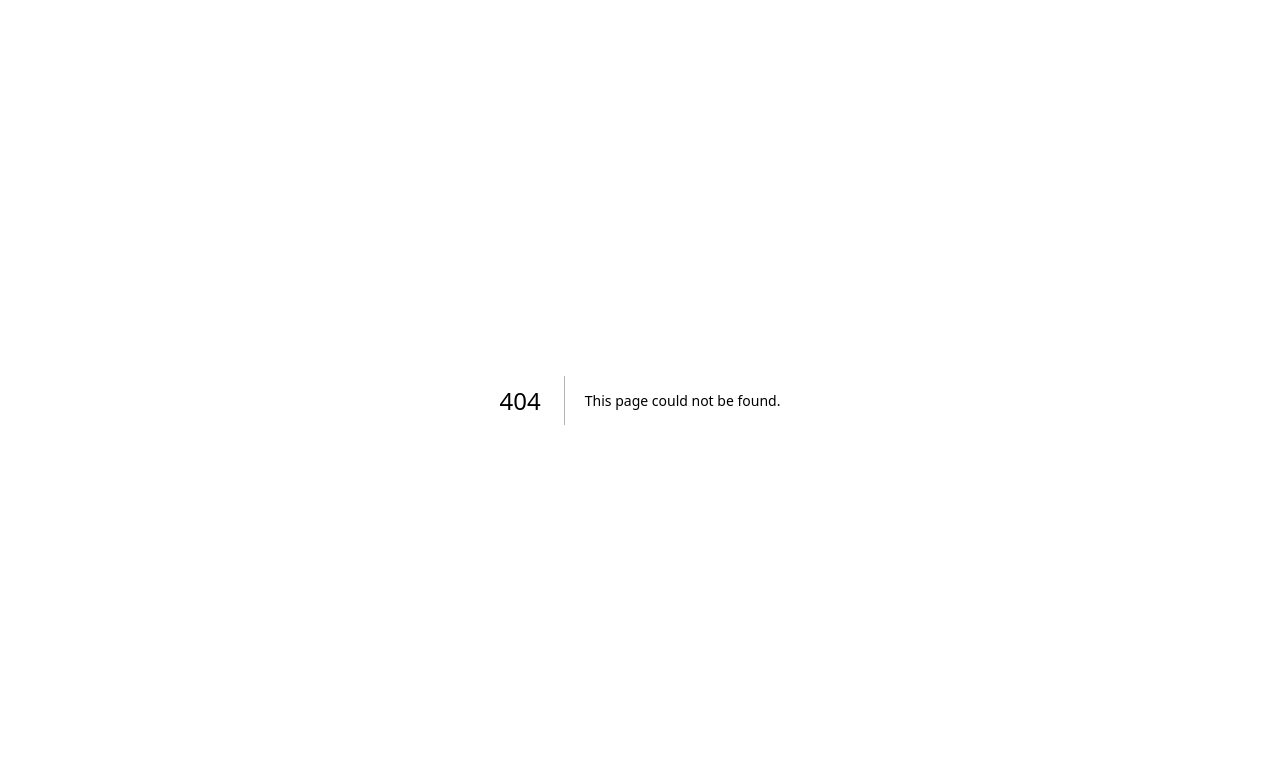
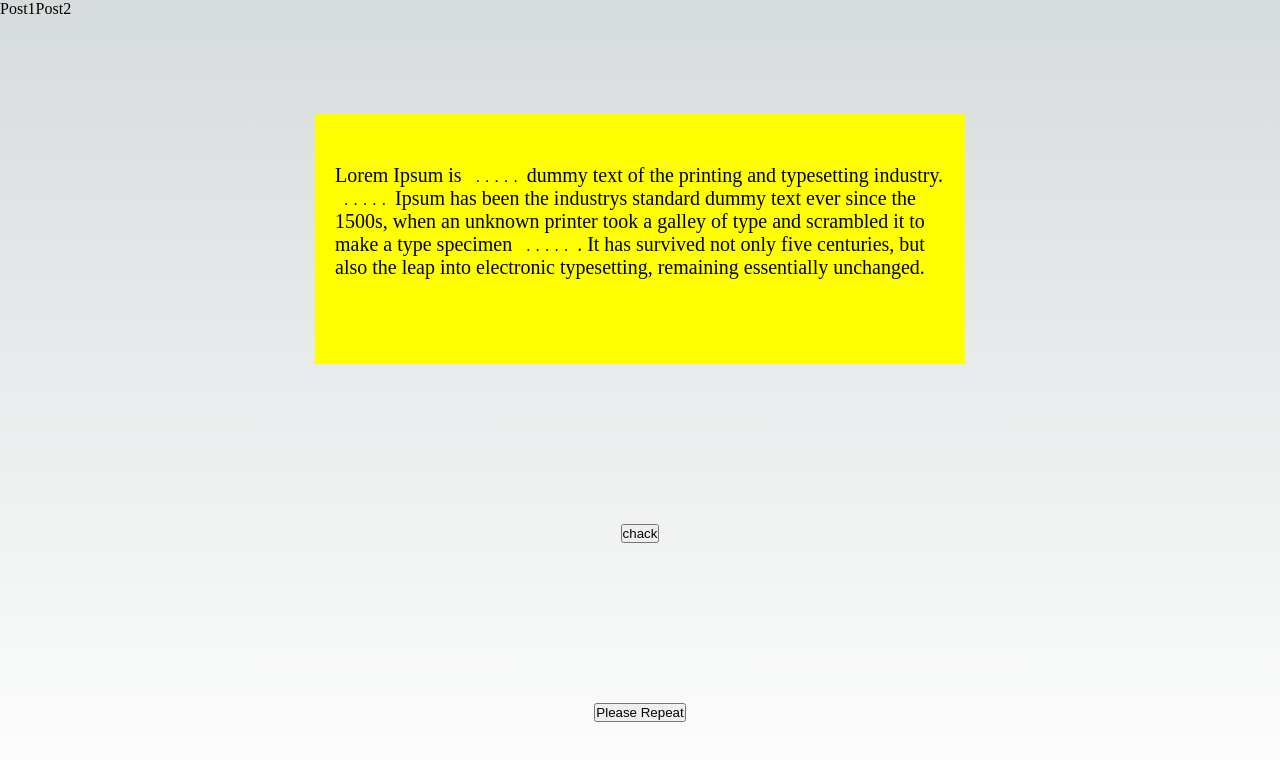
Before and after one commit to Arayik2010/text_word, a Next.js app: page /posts/post1 in a window 1280 px wide. Before the commit this address had no page. Shown: the top 760 px of the page. Built offline with nearby package versions, Linux system fonts and the light colour scheme.

Commit message:
added words in text

```diff
--- /dev/null
+++ b/components/header.jsx
@@ -0,0 +1,11 @@
+import React from 'react'
+import { Navigation } from './navigation'
+
+export const Header = () => {
+  return (
+    <div>
+        <Navigation/>
+
+    </div>
+  )
+}
--- /dev/null
+++ b/components/layout.jsx
@@ -0,0 +1,11 @@
+import React from 'react'
+import { Header } from './header'
+
+export const Layout =({children}) => {
+  return (
+    <div>
+        <Header/>
+        {children}
+    </div>
+  )
+}
--- /dev/null
+++ b/components/navigation.jsx
@@ -0,0 +1,11 @@
+import Link from 'next/link'
+import React from 'react'
+
+export const Navigation = () => {
+  return (
+    <div>
+       <Link href='/posts/post1'>Post1</Link>
+       <Link href='/posts/post2'>Post2</Link>
+    </div>
+  )
+}
--- a/package.json
+++ b/package.json
@@ -9,10 +9,14 @@
     "lint": "next lint"
   },
   "dependencies": {
+    "@emotion/react": "^11.10.6",
+    "@emotion/styled": "^11.10.6",
+    "@mui/material": "^5.11.14",
     "eslint": "8.35.0",
     "eslint-config-next": "13.2.1",
     "next": "13.2.1",
     "react": "18.2.0",
-    "react-dom": "18.2.0"
+    "react-dom": "18.2.0",
+    "react-select": "^5.7.2"
   }
 }
--- a/pages/_app.js
+++ b/pages/_app.js
@@ -1,5 +1,10 @@
-import '@/styles/globals.css'
+import { Layout } from "@/components/layout";
+import "@/styles/globals.css";
 
 export default function App({ Component, pageProps }) {
-  return <Component {...pageProps} />
+  return (
+    <Layout>
+      <Component {...pageProps} />
+    </Layout>
+  );
 }
--- a/pages/_document.js
+++ b/pages/_document.js
@@ -1,10 +1,11 @@
 import { Html, Head, Main, NextScript } from 'next/document'
+
 
 export default function Document() {
   return (
     <Html lang="en">
       <Head />
-      <body>
+      <body >
         <Main />
         <NextScript />
       </body>
--- /dev/null
+++ b/pages/posts/post1.jsx
@@ -0,0 +1,105 @@
+import React, { useState } from "react";
+import styles from "@/styles/Home.module.css";
+import Select from "react-select";
+import { useCallback } from "react";
+
+const Post1 = () => {
+  const [inputValue1, setInputValue1] = useState("");
+  const [inputValue2, setInputValue2] = useState("");
+  const [inputValue3, setInputValue3] = useState("");
+
+  const [wrong, setWrong] = useState(false);
+
+  const options = [
+    {
+      label: ". . . . .",
+      value: ". . . . .",
+    },
+    {
+      label: "simply",
+      value: "simply",
+    },
+    {
+      label: "loren",
+      value: "loren",
+    },
+    {
+      label: "book",
+      value: "book",
+    },
+  ];
+  console.log('hello');
+
+  const checkText = () => {
+    if (
+      inputValue1 === "simply" &&
+      inputValue2 === "loren" &&
+      inputValue3 === "book"
+    ) {
+      setWrong(false);
+      alert("okkk");
+    } else {
+      setWrong(true);
+    }
+  };
+
+  const repeat = () => {
+    setInputValue1("");
+    setInputValue2("");
+    setInputValue3("");
+    setWrong(false);
+
+  };
+
+  return (
+    <div className={styles.main}>
+      <div className={styles.container}>
+        <span className={styles.text}>
+          Lorem Ipsum is{" "}
+          <select
+            defaultValue={"DEFAULT"}
+            className={wrong ? styles.select_wrong : styles.select}
+            onChange={(e) => setInputValue1(e.target.value)}
+          >
+            {options.map((option) => (
+              <option key={option.value} value={option.value}>
+                {option.label}
+              </option>
+            ))}
+          </select>
+          dummy text of the printing and typesetting industry.{" "}
+          <select
+            defaultValue={"DEFAULT"}
+            className={wrong ? styles.select_wrong : styles.select}
+            onChange={(e) => setInputValue2(e.target.value)}
+          >
+            {options.map((option) => (
+              <option key={option.value} value={option.value}>
+                {option.label}
+              </option>
+            ))}
+          </select>
+          Ipsum has been the industrys standard dummy text ever since the 1500s,
+          when an unknown printer took a galley of type and scrambled it to make
+          a type specimen{" "}
+          <select
+            defaultValue={"DEFAULT"}
+            className={wrong ? styles.select_wrong : styles.select}
+            onChange={(e) => setInputValue3(e.target.value)}
+          >
+            {options.map((option) => (
+              <option key={option.value} value={option.value}>
+                {option.label}
+              </option>
+            ))}
+          </select>
+          . It has survived not only five centuries, but also the leap into
+          electronic typesetting, remaining essentially unchanged.
+        </span>
+      </div>
+      <button onClick={checkText}>chack</button>
+      <button onClick={repeat}>Please Repeat</button>
+    </div>
+  );
+};
+export default Post1;
--- a/styles/Home.module.css
+++ b/styles/Home.module.css
@@ -276,3 +276,55 @@
     transform: rotate(0deg);
   }
 }
+
+.container{
+  width: 650px;
+  height: 250px;
+  background-color: yellow;
+  padding: 50px 20px;
+
+
+
+}
+.text{
+  font-size: 20px;
+  margin:auto;
+}
+.input {
+  border:none;
+  width:60px;
+  text-align:center;
+  font-size:14px;
+  background:yellow
+}
+.select{
+  border:none;
+  border-radius:2px;
+  background-color:yellow;
+  -webkit-appearance: none;
+  -moz-appearance: none;
+  appearance: none;
+  text-align:center;
+  font-size:17px;
+  font-weight: normal;
+  width:60px
+
+}
+.select::-ms-expand {
+  display: none;
+}
+.select_wrong{
+  border:2px solid red;
+  border-radius:3px;
+  background-color:yellow;
+  -webkit-appearance: none;
+  -moz-appearance: none;
+  appearance: none;
+  text-align:center;
+  font-size:17px;
+  font-weight: normal;
+  width:60px
+}
+.select_wrong::-ms-expand {
+  display: none;
+}
```
Also changed, not shown: pages/index.js (+3 -100 lines), pages/middleware.js (added, +11 -0 lines), pages/posts/post2.jsx (added, +9 -0 lines), 1 other file (tests, documents, lock files or other folders).
